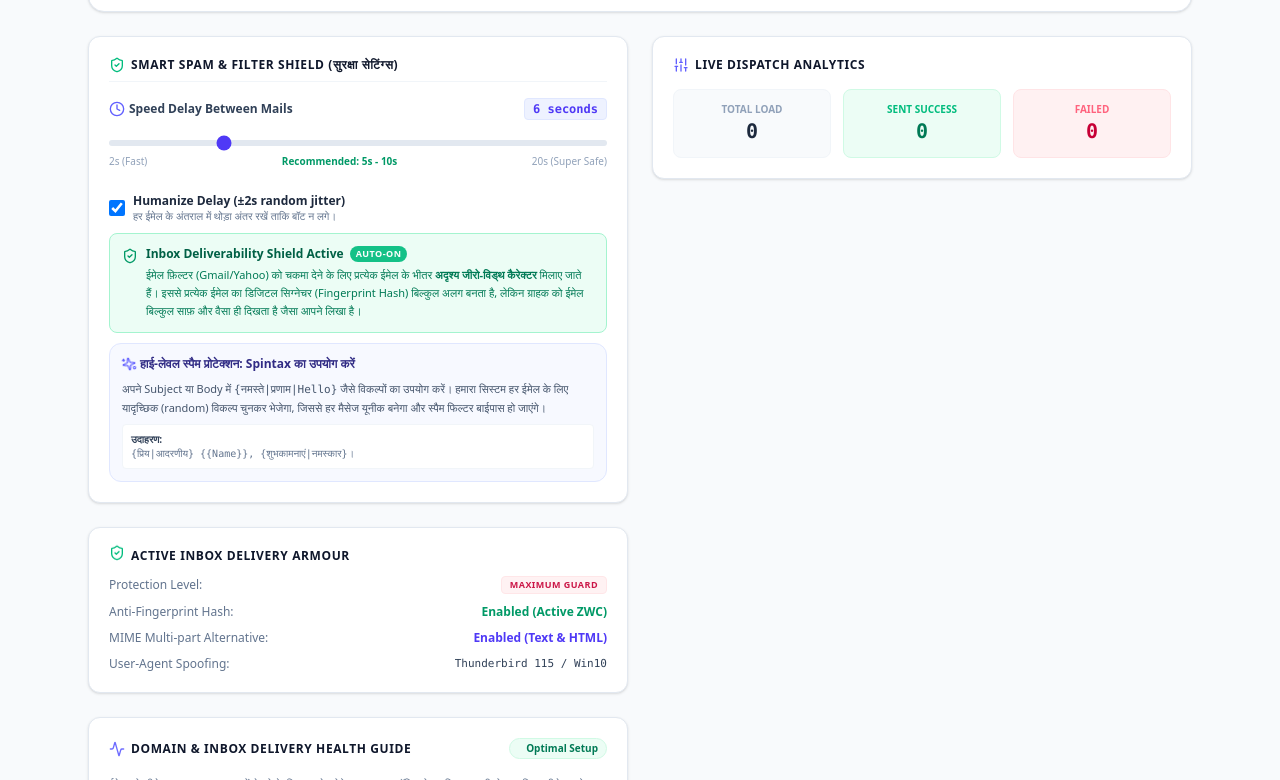
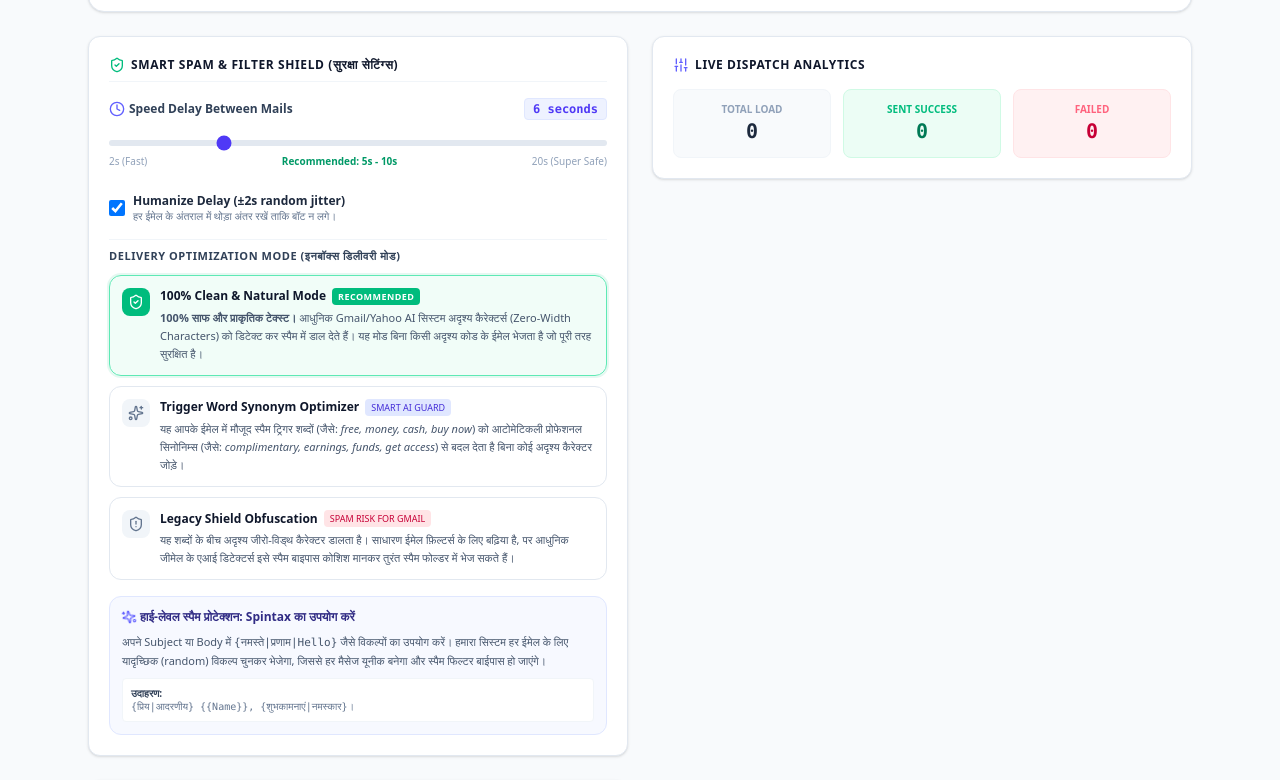
Before and after one commit to sophia-w-hash/new_full_safe_maller, a React (Vite) app: page / in a window 1280 px wide. Shown: the part 636-1416 px from the top of the page. Built offline with nearby package versions, Linux system fonts and the light colour scheme.

Commit message:
Update App.tsx

```diff
--- a/src/App.tsx
+++ b/src/App.tsx
@@ -31,6 +31,9 @@ import { MailSendStatus } from './types';
 
 export default function App() {
   // Inputs matching user's layout structure
+  const [deliveryMode, setDeliveryMode] = useState<'clean' | 'optimized_synonyms' | 'obfuscate'>(
+    (localStorage.getItem('deliveryMode') as any) || 'clean'
+  );
   const [senderName, setSenderName] = useState(localStorage.getItem('senderName') || '');
   const [senderEmail, setSenderEmail] = useState(localStorage.getItem('senderEmail') || '');
   const [appPassword, setAppPassword] = useState(localStorage.getItem('appPassword') || '');
@@ -55,7 +58,8 @@ export default function App() {
     localStorage.setItem('subject', subject);
     localStorage.setItem('body', body);
     localStorage.setItem('recipientsInput', recipientsInput);
-  }, [senderName, senderEmail, appPassword, senderMode, bulkSendersInput, subject, body, recipientsInput]);
+    localStorage.setItem('deliveryMode', deliveryMode);
+  }, [senderName, senderEmail, appPassword, senderMode, bulkSendersInput, subject, body, recipientsInput, deliveryMode]);
 
   // Bulk active sending state
   const [recipients, setRecipients] = useState<MailSendStatus[]>([]);
@@ -64,6 +68,7 @@ export default function App() {
   const [delaySeconds, setDelaySeconds] = useState(6); // default to 6 seconds for safer delivery
   const [randomizeDelay, setRandomizeDelay] = useState(true); // default to true for human-like pattern
   const [addUniqueIdToSubject, setAddUniqueIdToSubject] = useState(false); // FALSE by default so no extra words are added unless manually checked
+
 
   // Connection Test & Logs State
   const [testingConnection, setTestingConnection] = useState(false);
@@ -84,6 +89,7 @@ export default function App() {
   const senderNameRef = useRef(senderName);
   const senderModeRef = useRef(senderMode);
   const bulkSendersInputRef = useRef(bulkSendersInput);
+  const deliveryModeRef = useRef(deliveryMode);
 
   // Active/locked credentials for the currently running dispatch session
   const activeSenderEmailRef = useRef('');
@@ -92,6 +98,7 @@ export default function App() {
   const activeSubjectRef = useRef('');
   const activeBodyRef = useRef('');
   const activeAddUniqueIdToSubjectRef = useRef(false);
+  const activeDeliveryModeRef = useRef<'clean' | 'optimized_synonyms' | 'obfuscate'>('clean');
 
   // Keep references in sync with state changes
   useEffect(() => { recipientsRef.current = recipients; }, [recipients]);
@@ -105,6 +112,7 @@ export default function App() {
   useEffect(() => { senderNameRef.current = senderName; }, [senderName]);
   useEffect(() => { senderModeRef.current = senderMode; }, [senderMode]);
   useEffect(() => { bulkSendersInputRef.current = bulkSendersInput; }, [bulkSendersInput]);
+  useEffect(() => { deliveryModeRef.current = deliveryMode; }, [deliveryMode]);
 
   interface ParsedSender {
     email: string;
@@ -397,7 +405,8 @@ export default function App() {
                 senderName: activeSenderName,
                 recipientEmail: target.email,
                 subject: parsedSubject,
-                body: parsedBody
+                body: parsedBody,
+                deliveryMode: activeDeliveryModeRef.current || deliveryModeRef.current
               })
             });
 
@@ -476,6 +485,7 @@ export default function App() {
     activeSubjectRef.current = subject;
     activeBodyRef.current = body;
     activeAddUniqueIdToSubjectRef.current = addUniqueIdToSubject;
+    activeDeliveryModeRef.current = deliveryMode;
 
     // Set lists synchronously in state and references immediately to prevent race conditions
     setRecipients(list);
@@ -745,7 +755,7 @@ export default function App() {
                 </div>
 
                 {/* Additional anti-spam toggles */}
-                <div className="space-y-2.5 pt-2">
+                <div className="space-y-4 pt-2">
                   <label className="flex items-center gap-2 cursor-pointer">
                     <input
                       type="checkbox"
@@ -759,18 +769,84 @@ export default function App() {
                     </div>
                   </label>
 
-                  <div className="p-3 bg-emerald-50 rounded-lg border border-emerald-200 text-xs flex gap-2">
-                    <ShieldCheck className="w-4 h-4 text-emerald-600 shrink-0 mt-0.5" />
-                    <div>
-                      <p className="font-bold text-emerald-800 flex items-center gap-1.5">
-                        Inbox Deliverability Shield Active
-                        <span className="bg-emerald-500 text-white text-[9px] font-black px-1.5 py-0.5 rounded-full uppercase tracking-wider animate-pulse">AUTO-ON</span>
-                      </p>
-                      <p className="text-[11px] text-emerald-700 leading-relaxed mt-1">
-                        ईमेल फ़िल्टर (Gmail/Yahoo) को चकमा देने के लिए प्रत्येक ईमेल के भीतर <strong>अदृश्य जीरो-विड्थ कैरेक्टर</strong> मिलाए जाते हैं। इससे प्रत्येक ईमेल का डिजिटल सिग्नेचर (Fingerprint Hash) बिल्कुल अलग बनता है, लेकिन ग्राहक को ईमेल बिल्कुल साफ़ और वैसा ही दिखता है जैसा आपने लिखा है।
-                      </p>
+                  {/* Delivery Optimization Selector */}
+                  <div className="space-y-2.5 pt-2 border-t border-slate-100">
+                    <label className="block text-[11px] font-bold text-slate-700 uppercase tracking-wider">
+                      Delivery Optimization Mode (इनबॉक्स डिलीवरी मोड)
+                    </label>
+
+                    <div className="grid grid-cols-1 gap-2.5">
+                      {/* Option 1: Clean & Natural (Recommended) */}
+                      <div
+                        onClick={() => setDeliveryMode('clean')}
+                        className={`p-3 rounded-xl border transition-all cursor-pointer flex gap-2.5 items-start ${
+                          deliveryMode === 'clean'
+                            ? 'bg-emerald-50/70 border-emerald-300 ring-2 ring-emerald-500/10'
+                            : 'bg-white border-slate-200 hover:border-slate-300'
+                        }`}
+                      >
+                        <div className={`p-1.5 rounded-lg shrink-0 ${deliveryMode === 'clean' ? 'bg-emerald-500 text-white' : 'bg-slate-100 text-slate-500'}`}>
+                          <ShieldCheck className="w-4 h-4" />
+                        </div>
+                        <div>
+                          <div className="flex items-center gap-1.5 flex-wrap">
+                            <span className="text-xs font-bold text-slate-900">100% Clean & Natural Mode</span>
+                            <span className="text-[9px] bg-emerald-500 text-white font-black px-1.5 py-0.5 rounded uppercase tracking-wider">Recommended</span>
+                          </div>
+                          <p className="text-[11px] text-slate-600 leading-relaxed mt-1">
+                            <strong>100% साफ और प्राकृतिक टेक्स्ट।</strong> आधुनिक Gmail/Yahoo AI सिस्टम अदृश्य कैरेक्टर्स (Zero-Width Characters) को डिटेक्ट कर स्पैम में डाल देते हैं। यह मोड बिना किसी अदृश्य कोड के ईमेल भेजता है जो पूरी तरह सुरक्षित है।
+                          </p>
+                        </div>
+                      </div>
+
+                      {/* Option 2: Synonym Optimizer */}
+                      <div
+                        onClick={() => setDeliveryMode('optimized_synonyms')}
+                        className={`p-3 rounded-xl border transition-all cursor-pointer flex gap-2.5 items-start ${
+                          deliveryMode === 'optimized_synonyms'
+                            ? 'bg-indigo-50/70 border-indigo-300 ring-2 ring-indigo-500/10'
+                            : 'bg-white border-slate-200 hover:border-slate-300'
+                        }`}
+                      >
+                        <div className={`p-1.5 rounded-lg shrink-0 ${deliveryMode === 'optimized_synonyms' ? 'bg-indigo-500 text-white' : 'bg-slate-100 text-slate-500'}`}>
+                          <Sparkles className="w-4 h-4" />
+                        </div>
+                        <div>
+                          <div className="flex items-center gap-1.5 flex-wrap">
+                            <span className="text-xs font-bold text-slate-900">Trigger Word Synonym Optimizer</span>
+                            <span className="text-[9px] bg-indigo-100 text-indigo-700 font-bold px-1.5 py-0.5 rounded uppercase font-medium">Smart AI Guard</span>
+                          </div>
+                          <p className="text-[11px] text-slate-600 leading-relaxed mt-1">
+                            यह आपके ईमेल में मौजूद स्पैम ट्रिगर शब्दों (जैसे: <em>free, money, cash, buy now</em>) को आटोमेटिकली प्रोफेशनल सिनोनिम्स (जैसे: <em>complimentary, earnings, funds, get access</em>) से बदल देता है बिना कोई अदृश्य कैरेक्टर जोड़े।
+                          </p>
+                        </div>
+                      </div>
+
+                      {/* Option 3: Legacy Obfuscator */}
+                      <div
+                        onClick={() => setDeliveryMode('obfuscate')}
+                        className={`p-3 rounded-xl border transition-all cursor-pointer flex gap-2.5 items-start ${
+                          deliveryMode === 'obfuscate'
+                            ? 'bg-rose-50/50 border-rose-200 ring-2 ring-rose-500/10'
+                            : 'bg-white border-slate-200 hover:border-slate-300'
+                        }`}
+                      >
+                        <div className={`p-1.5 rounded-lg shrink-0 ${deliveryMode === 'obfuscate' ? 'bg-rose-500 text-white' : 'bg-slate-100 text-slate-500'}`}>
+                          <ShieldAlert className="w-4 h-4" />
+                        </div>
+                        <div>
+                          <div className="flex items-center gap-1.5 flex-wrap">
+                            <span className="text-xs font-bold text-slate-900">Legacy Shield Obfuscation</span>
+                            <span className="text-[9px] bg-rose-100 text-rose-700 font-bold px-1.5 py-0.5 rounded uppercase font-medium">Spam Risk for Gmail</span>
+                          </div>
+                          <p className="text-[11px] text-slate-600 leading-relaxed mt-1">
+                            यह शब्दों के बीच अदृश्य जीरो-विड्थ कैरेक्टर डालता है। साधारण ईमेल फ़िल्टर्स के लिए बढ़िया है, पर आधुनिक जीमेल के एआई डिटेक्टर्स इसे स्पैम बाइपास कोशिश मानकर तुरंत स्पैम फोल्डर में भेज सकते हैं।
+                          </p>
+                        </div>
+                      </div>
                     </div>
                   </div>
+                </div>
 
                   {/* Interactive Spintax Guide for High Spam Protection */}
                   <div className="p-3 bg-indigo-50/50 rounded-xl border border-indigo-100 text-xs space-y-2">
@@ -788,7 +864,6 @@ export default function App() {
                   </div>
                 </div>
               </div>
-            </div>
 
             {/* Spam Protection Status Block */}
             <div className="bg-white rounded-xl p-5 border border-slate-200 shadow-sm space-y-3">
```
